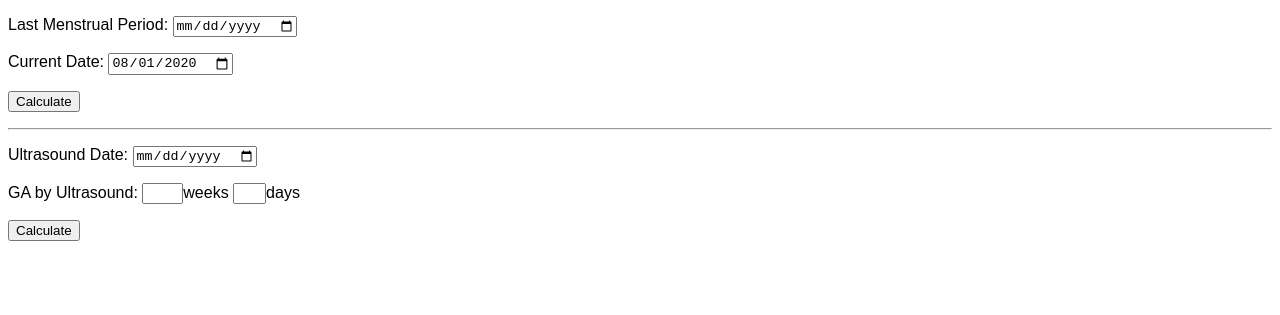
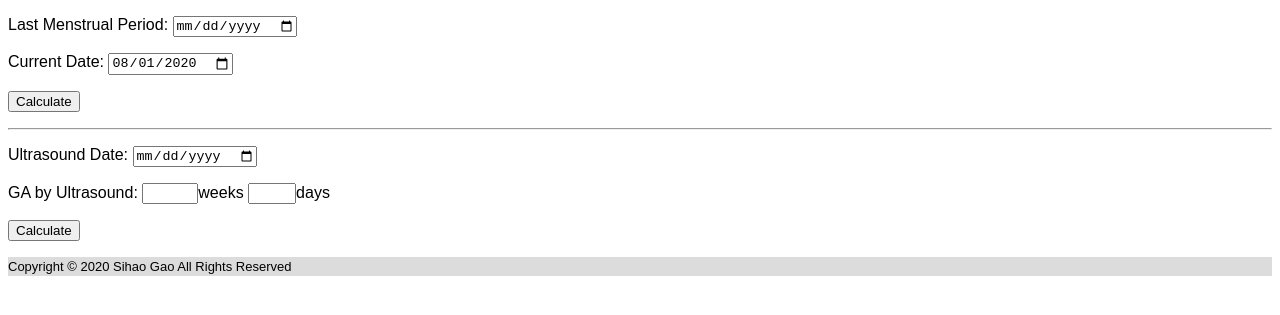
Before and after one commit to sgao24/sgao24.github.io, a Jekyll site: the page OBGYNCalculator.html, which Jekyll copies as it is, in a window 1280 px wide. Shown: the top 315 px of the page. Built offline with Jekyll 4.4.1, drawn with Linux system fonts in a browser that asks for light colours.

Commit message:
Update OBGYNCalculator.html

```diff
--- a/OBGYNCalculator.html
+++ b/OBGYNCalculator.html
@@ -6,6 +6,14 @@
     <style>
         body{
             font-family: Arial;
+        }
+        .copyright{
+            font-size: small;
+            background: gainsboro;
+            line-height: 150%;
+        }
+        .result{
+            color: crimson;
         }
     </style>
 </head>
@@ -16,43 +24,47 @@
     document.getElementById("date_c").value = new Date().toISOString().substr(0, 10);
 </script>
 <p><button type="button" onclick="cal()">Calculate</button></p>
-<p id="GA_result"></p>
-<p id="EDD_result"></p>
+<p id="GA_result" class="result"></p>
+<p id="EDC_result" class="result"></p>
 <script>
     function cal(){
         let LMP = new Date(document.getElementById("LMP").value);
-        let EDD = new Date(LMP);
-        EDD.setDate(LMP.getDate()+280);
+        let EDC = new Date(LMP);
+        EDC.setDate(LMP.getDate()+280);
         let CurrentDate = new Date(document.getElementById("date_c").value);
         let DateDiff_in_Days = parseInt((CurrentDate - LMP)/(24*3600*1000));
         let DateDiff_in_Weeks = parseInt(DateDiff_in_Days/7);
         let DateDiff_index = DateDiff_in_Days%7;
         document.getElementById("GA_result").innerHTML = "<b>Gestational Age</b>: " + DateDiff_in_Weeks + "<sup>+" + DateDiff_index + "</sup> W";
-        document.getElementById("EDD_result").innerHTML = "<b>Estimated Date of Delivery</b>: " + EDD.toLocaleDateString('en-US');
+        document.getElementById("EDC_result").innerHTML = "<b>Estimated Date of Confinement</b>: " + EDC.toLocaleDateString('en-US');
     }
 </script>
 <hr>
 <p>Ultrasound Date: <input type="date" id="date_us"></p>
-<p>GA by Ultrasound: <input type="text" id="GA_w_us" size="2">weeks <input type="text" id="GA_d_us" size="1">days</p>
+<p>GA by Ultrasound: <input type="number" id="GA_w_us" min="0" max="50">weeks <input type="number" id="GA_d_us" min="0" max="6">days</p>
 <p><button type="button" onclick="cal_us()">Calculate</button></p>
-<p id="GA_us_result"></p>
-<p id="EDD_us_result"></p>
+<p id="LMP_us_result" class="result"></p>
+<p id="GA_us_result" class="result"></p>
+<p id="EDC_us_result" class="result"></p>
 <script>
     function cal_us(){
         let date_us = new Date(document.getElementById("date_us").value);
         let CurrentDate = new Date(document.getElementById("date_c").value);
         let GA_w_us = parseInt(document.getElementById("GA_w_us").value);
         let GA_d_us = parseInt(document.getElementById("GA_d_us").value);
-        let DateDiff_in_Days = parseInt((CurrentDate - date_us)/(24*3600*1000)) + GA_w_us*7 + GA_d_us;
+        let delta_days = GA_w_us*7 + GA_d_us;
+        let DateDiff_in_Days = parseInt((CurrentDate - date_us)/(24*3600*1000)) + delta_days;
         let DateDiff_in_Weeks = parseInt(DateDiff_in_Days/7);
         let DateDiff_index = DateDiff_in_Days%7;
-        let EDD = new Date(date_us);
-        EDD.setDate(date_us.getDate() + 280 - 7*GA_w_us - GA_d_us);
+        let EDC = new Date(date_us);
+        let LMP_us = new Date(date_us);
+        LMP_us.setDate(date_us.getDate() - 7*GA_w_us - GA_d_us);
+        EDC.setDate(date_us.getDate() + 280 - 7*GA_w_us - GA_d_us);
+        document.getElementById("LMP_us_result").innerHTML = "<b>Last Menstrual Period (corrected)</b>: " + LMP_us.toLocaleDateString('en-US');
         document.getElementById("GA_us_result").innerHTML = "<b>Gestational Age</b>: " + DateDiff_in_Weeks + "<sup>+" + DateDiff_index + "</sup> W";
-        document.getElementById("EDD_us_result").innerHTML = "<b>Estimated Date of Delivery</b>: " + EDD.toLocaleDateString('en-US');
-
+        document.getElementById("EDC_us_result").innerHTML = "<b>Estimated Date of Confinement</b>: " + EDC.toLocaleDateString('en-US');
     }
 </script>
-<p></p>
+<p class="copyright">Copyright © 2020 Sihao Gao All Rights Reserved</p>
 </body>
 </html>
```
